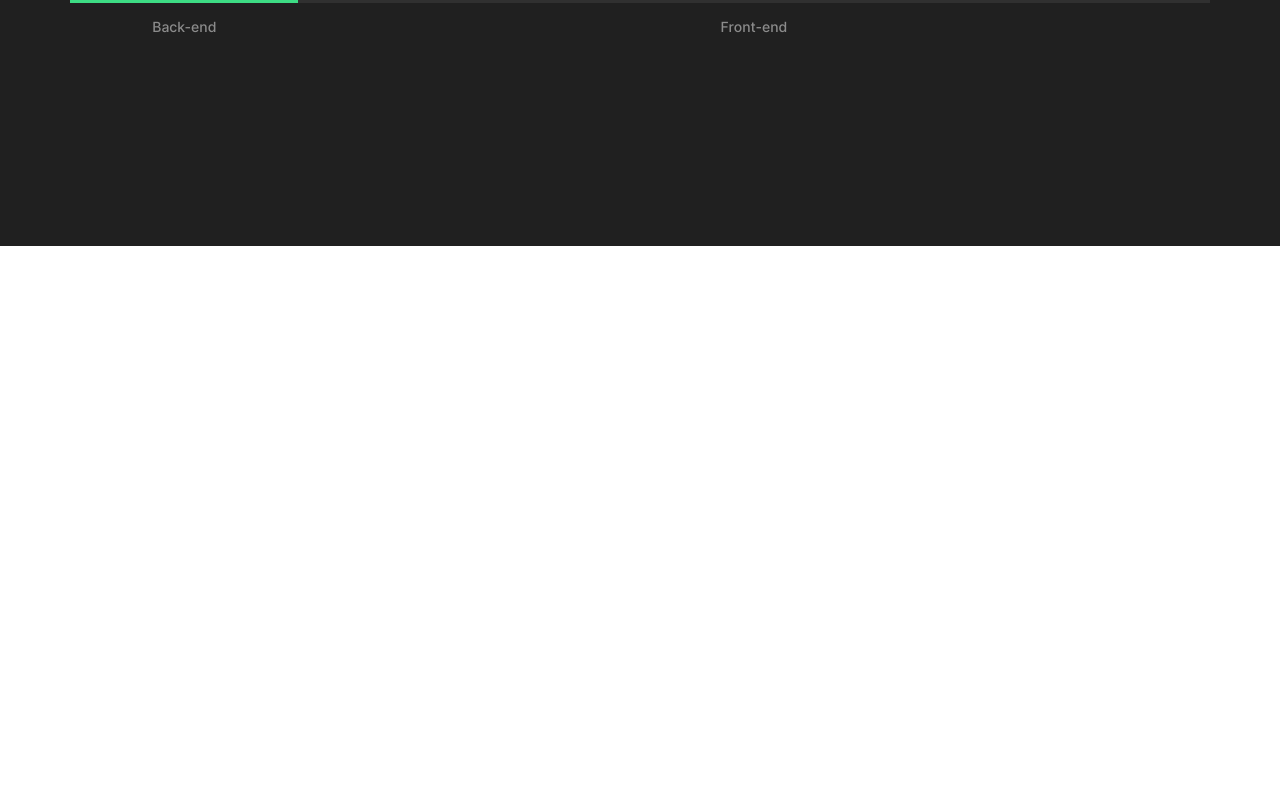
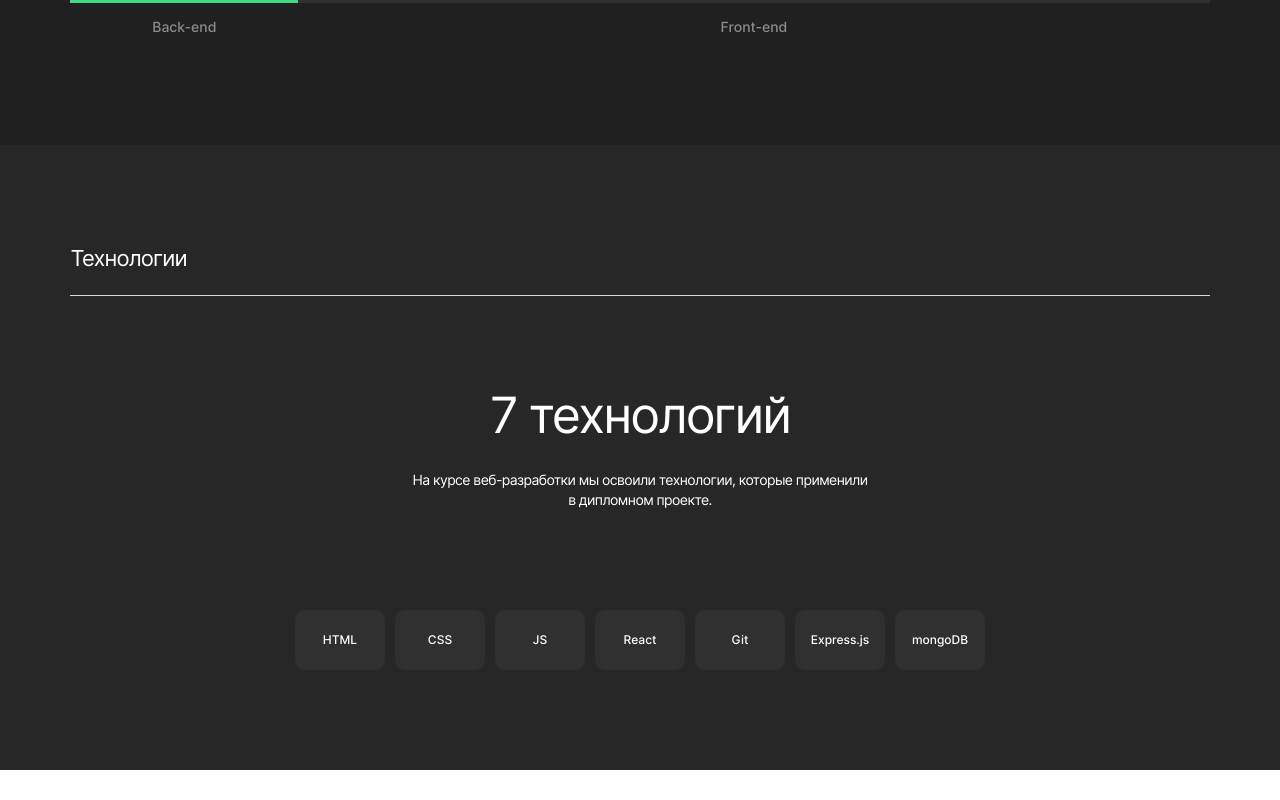
Before and after one commit to netitov/movies-explorer-frontend, a React (Create React App) app: page / in a window 1280 px wide. Shown: the part 1031-1831 px from the top of the page. Before the commit the page ends 1277 px from the top, so only its background shows below. Built offline with nearby package versions, Linux system fonts and the light colour scheme.

Commit message:
create comp. techs

```diff
--- a/src/components/AboutProject/AboutProject.css
+++ b/src/components/AboutProject/AboutProject.css
@@ -52,7 +52,7 @@
 .aboutProject__duration {
   width: 89vw;
   margin: auto;
-  padding-bottom: 101px;
+  max-width: 1280px;
 }
 
 .aboutProject__line {
--- a/src/components/Main/Main.css
+++ b/src/components/Main/Main.css
@@ -1,3 +1,4 @@
 .main {
   max-width: 1280px;
+  margin: auto;
 }
--- a/src/components/Main/Main.js
+++ b/src/components/Main/Main.js
@@ -5,6 +5,7 @@ import React from 'react';
 import Header from '../Header/Header';
 import Promo from '../Promo/Promo';
 import AboutProject from '../AboutProject/AboutProject';
+import Techs from '../Techs/Techs';
 
 function Main() {
 
@@ -13,6 +14,7 @@ function Main() {
       <Header />
       <Promo />
       <AboutProject />
+      <Techs />
     </main>
   )
 }
--- /dev/null
+++ b/src/components/Techs/Techs.css
@@ -0,0 +1,33 @@
+.techs {
+  background: #272727;
+  max-width: 1280px;
+}
+
+.techs__headng {
+  padding-top: 100px;
+  margin: 0 auto 90px;
+}
+
+.techs__caption {
+  margin-bottom: 0;
+  margin-top: 0;
+}
+
+.techs__description {
+  margin: 26px auto 100px;
+  max-width: 460px;
+  text-align: center;
+  font-size: 14px;
+  line-height: 20px;
+  letter-spacing: -0.04em;
+}
+
+.techs__ul {
+  width: 690px;
+  padding-bottom: 100px;
+}
+
+.techs__link {
+  width: 90px;
+  height: 60px;
+}
--- /dev/null
+++ b/src/components/Techs/Techs.js
@@ -0,0 +1,37 @@
+function Techs() {
+
+
+  return (
+    <section className="techs">
+      <h2 className="techs__headng aboutProject__heading">Технологии</h2>
+      <h3 className="techs__caption promo__heading">7 технологий</h3>
+      <p className="techs__description">На курсе веб-разработки мы освоили технологии,
+        которые применили в дипломном проекте.</p>
+      <ul className="techs__ul navTab__ul">
+        <a className="techs__link navTab__link" href="https://html.spec.whatwg.org/">
+          <li className="navTab__list">HTML</li>
+        </a>
+        <a className="techs__link navTab__link" href="https://www.w3.org/Style/CSS/specs.ru.html">
+          <li className="navTab__list">CSS</li>
+        </a>
+        <a className="techs__link navTab__link" href="https://developer.mozilla.org/ru/docs/Web/JavaScript">
+          <li className="navTab__list">JS</li>
+        </a>
+        <a className="techs__link navTab__link" href="https://ru.reactjs.org/">
+          <li className="navTab__list">React</li>
+        </a>
+        <a className="techs__link navTab__link" href="https://git-scm.com/docs">
+          <li className="navTab__list">Git</li>
+        </a>
+        <a className="techs__link navTab__link" href="https://expressjs.com/ru/">
+          <li className="navTab__list">Express.js</li>
+        </a>
+        <a className="techs__link navTab__link" href="https://www.mongodb.com/">
+          <li className="navTab__list">mongoDB</li>
+        </a>
+      </ul>
+    </section>
+  )
+}
+
+export default Techs;
--- a/src/index.css
+++ b/src/index.css
@@ -6,3 +6,4 @@
 @import url(./components/Promo/Promo.css);
 @import url(./components/NavTab/NavTab.css);
 @import url(./components/AboutProject/AboutProject.css);
+@import url(./components/Techs/Techs.css);
```
Also changed, not shown: 1 other file (tests, documents, lock files or other folders).
